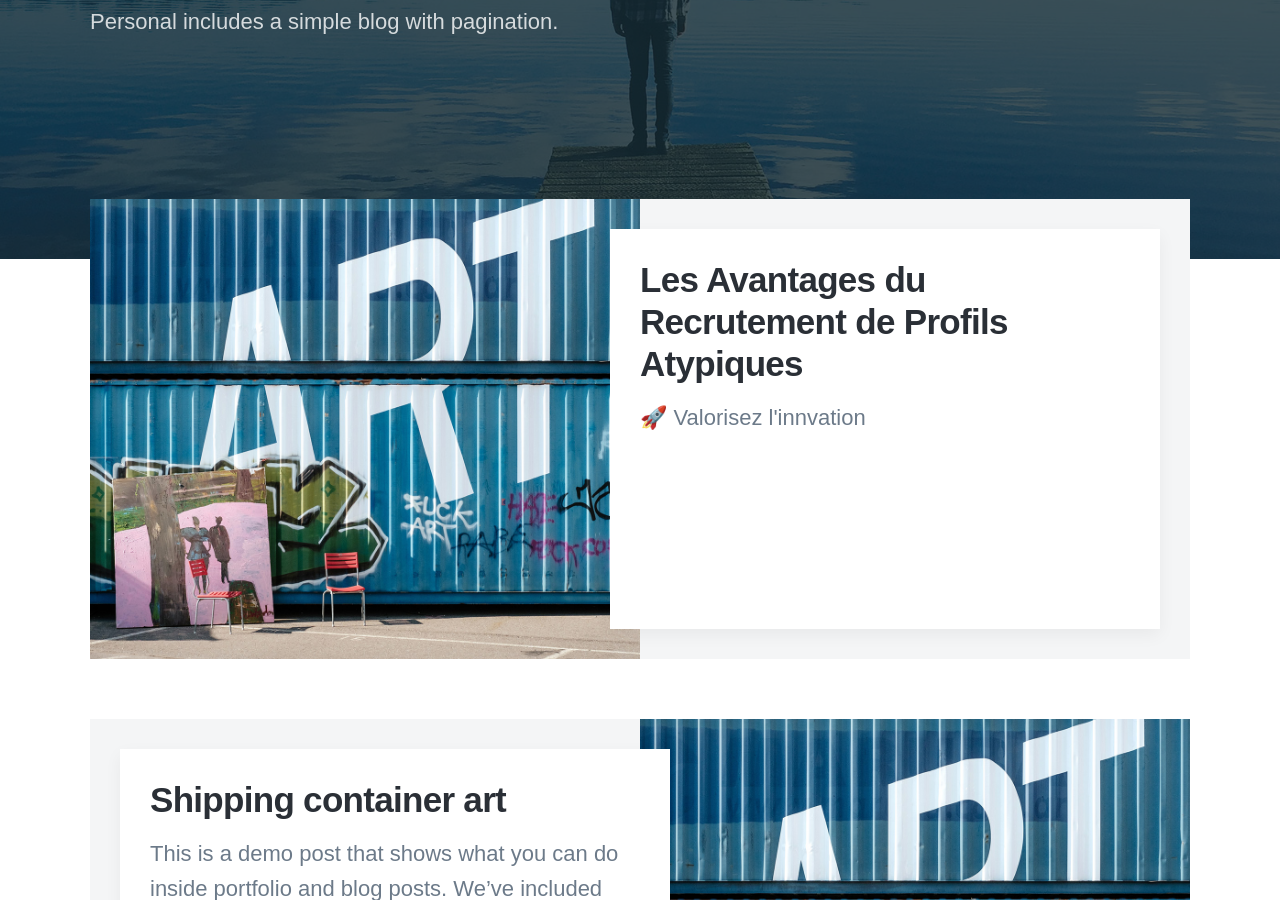
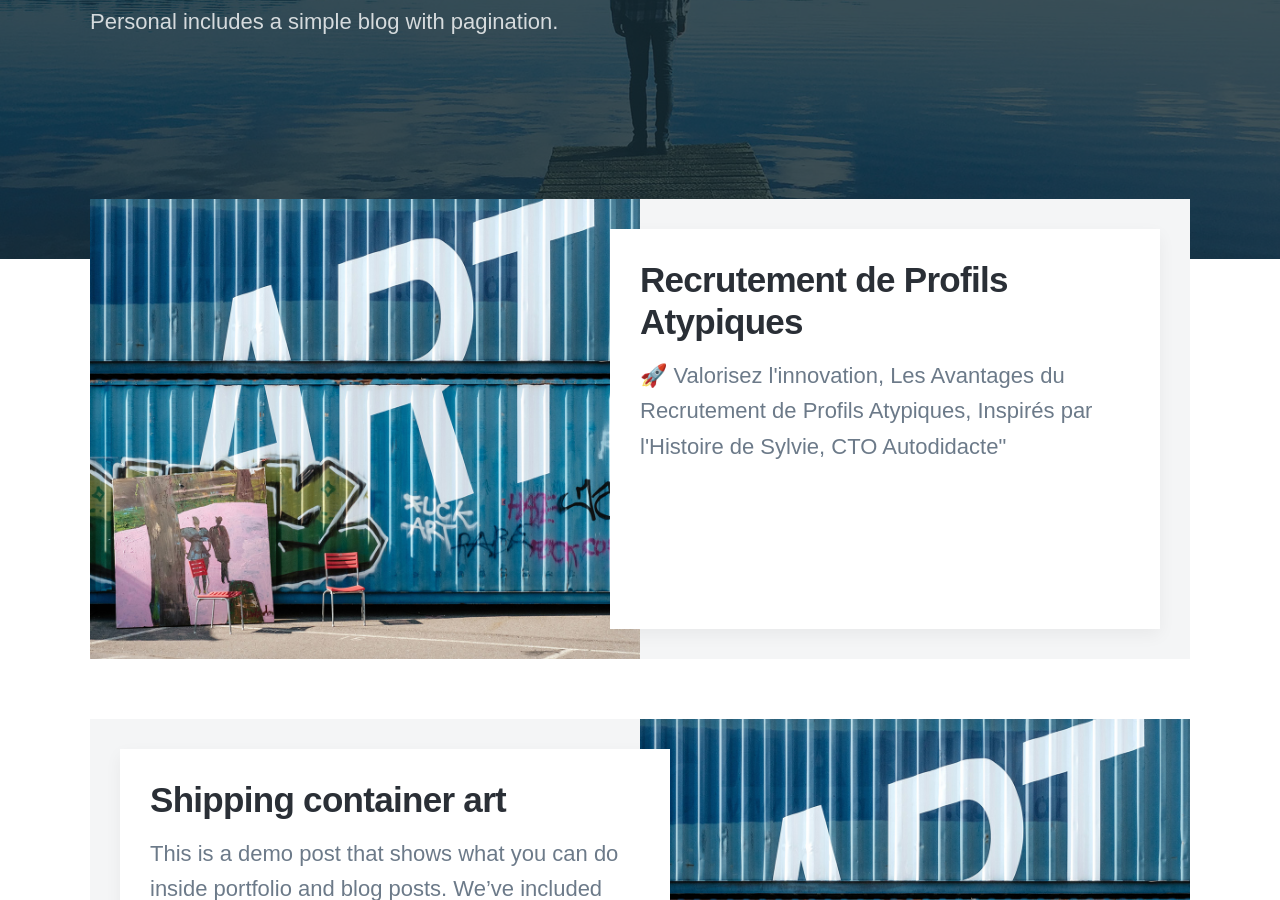
Before and after one commit to jeyries/solutionsrh13, a Jekyll site: the page built from blog/index.html, in a window 1280 px wide and 900 px high, scrolled down 333 px. Built offline with Jekyll 4.4.1, drawn with Linux system fonts in a browser that asks for light colours; nearby versions of some CDN libraries; some web fonts are replaced; the list of posts is cut into pages by our own code.

Commit message:
Update 2024-01-31-post-numero-1.md

```diff
--- a/_posts/2024-01-31-post-numero-1.md
+++ b/_posts/2024-01-31-post-numero-1.md
@@ -1,7 +1,7 @@
 ---
-title: 'Les Avantages du Recrutement de Profils Atypiques'
+title: 'Recrutement de Profils Atypiques'
 date: 2018-06-30 00:00:00
-description: 🚀 Valorisez l'innvation
+description: 🚀 Valorisez l'innovation, Les Avantages du Recrutement de Profils Atypiques, Inspirés par l'Histoire de Sylvie, CTO Autodidacte"
 featured_image: '/images/demo/blog-02.jpg'
 ---
 
```
